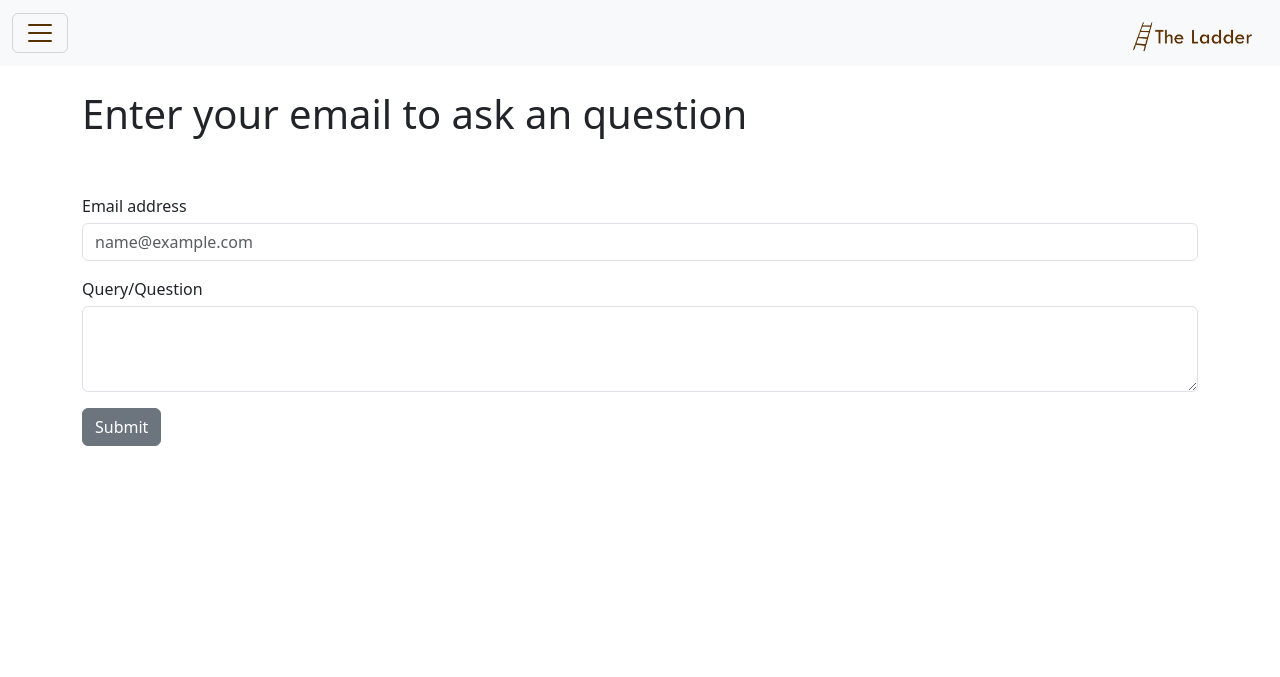
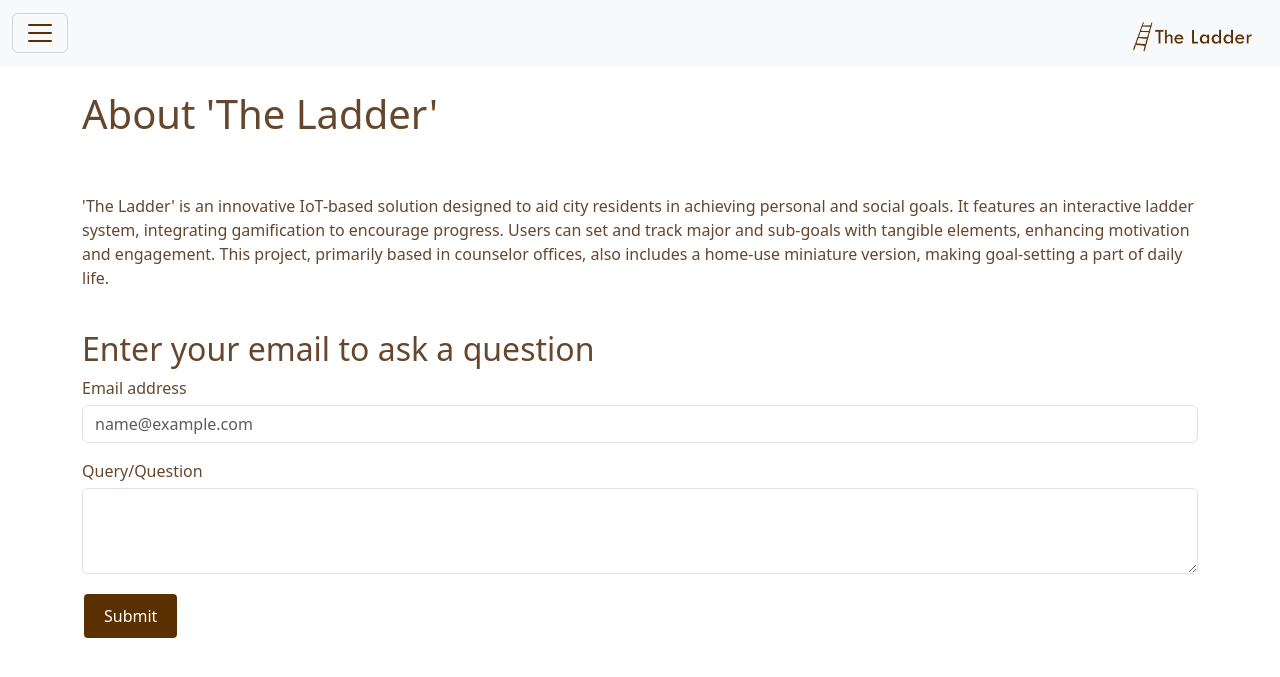
Before and after one commit to RajuBuddharaju/LadderMVC, a Flask app: page /more_info in a window 1280 px wide. Shown: the top 677 px of the page. Run offline with Flask 3, Linux system fonts and the light colour scheme; the visitor is signed in with stand-in values (Sample User, id 1).

Commit message:
Update styles and added icon for the tab.

```diff
--- a/static/css/style.css
+++ b/static/css/style.css
@@ -63,3 +63,36 @@ textarea#goalDetail {
     border-radius: 8px;
     margin-top: 20px;
 }
+
+/* Submit Button Style */
+button[type="submit"] {
+    background-color: #5b3000;
+    border: none;
+    color: white;
+    padding: 10px 20px;
+    text-align: center;
+    text-decoration: none;
+    display: inline-block;
+    font-size: 16px;
+    margin: 4px 2px;
+    cursor: pointer;
+    border-radius: 4px;
+}
+
+button[type="submit"]:active {
+    background-color: #eb3633;
+}
+
+body, h1, h2, h3, h4, h5, h6, div, span, input, select, textarea, table, th, td {
+    color: #66462c; /* Sets the color for text in various elements */
+}
+
+/* Apply color to text inside form elements and table data */
+input, select, textarea, table th, table td {
+    color: #66462c; /* Your chosen text color */
+}
+
+/* For options in select dropdowns, additional styling might be needed */
+select option {
+    color: #66462c; /* Ensures text color consistency in dropdown options */
+}
--- a/templates/base.html
+++ b/templates/base.html
@@ -6,6 +6,7 @@
     <title>{{ title }}</title>
     <link href="https://cdn.jsdelivr.net/npm/bootstrap@5.3.2/dist/css/bootstrap.min.css" rel="stylesheet" integrity="sha384-T3c6CoIi6uLrA9TneNEoa7RxnatzjcDSCmG1MXxSR1GAsXEV/Dwwykc2MPK8M2HN" crossorigin="anonymous">
     <link href="{{ url_for('static', filename='/css/style.css')}}" rel="stylesheet">
+    <link rel="icon" href="{{ url_for('static', filename='/images/ladder_icon.png') }}" type="image/png">
 </head>
 <body>
     <!-- Offcanvas Sidebar -->
--- a/templates/dashboard.html
+++ b/templates/dashboard.html
@@ -57,9 +57,9 @@
             <label for="goalProgress" class="form-label">Goal Progress:</label>
             <select class="form-control" id="goalProgress" name="goal_progress" onchange="updateProgressColor()">
                 <!-- Progress options here -->
-                <option value="1" style="background-color: red;">Not Started</option>
-                <option value="2" style="background-color: yellow;">In Progress</option>
-                <option value="3" style="background-color: green;">Completed</option>
+                <option value="1" style="background-color: #ffcccc;">Not Started</option> <!-- Soft Red -->
+                <option value="2" style="background-color: #ffffcc;">In Progress</option> <!-- Soft Yellow -->
+                <option value="3" style="background-color: #ccffcc;">Completed</option>   <!-- Soft Green -->
             </select>
         </div>
 
--- a/templates/more_info.html
+++ b/templates/more_info.html
@@ -1,8 +1,18 @@
 {% extends 'base.html' %}
 {% block content %}
 <div class="container">
-    <h1>Enter your email to ask an question</h1>
+  <h1>About 'The Ladder'</h1>
   <br/><br/>
+  <div class="project-description">
+
+    <p>
+      'The Ladder' is an innovative IoT-based solution designed to aid city residents in achieving personal and social goals. It features an interactive ladder system, integrating gamification to encourage progress. Users can set and track major and sub-goals with tangible elements, enhancing motivation and engagement. This project, primarily based in counselor offices, also includes a home-use miniature version, making goal-setting a part of daily life.
+    </p>
+  </div>
+
+  <br/>
+
+  <h2>Enter your email to ask a question</h2>
 
   <form action="/form" method="POST">
     <div class="mb-3">
```
Also changed, not shown: static/images/ladder_icon.png (added), 2 other files. Lines whose indentation alone changed are shown as unchanged.
